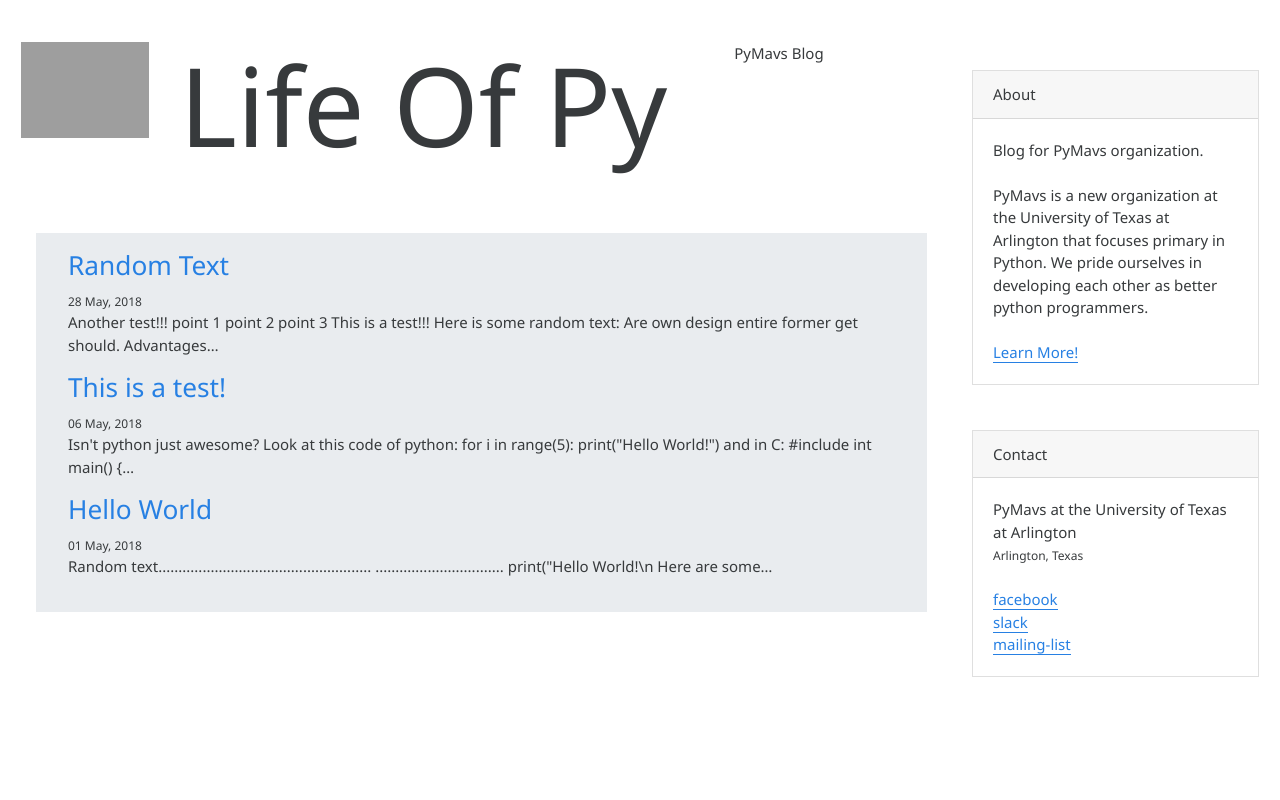
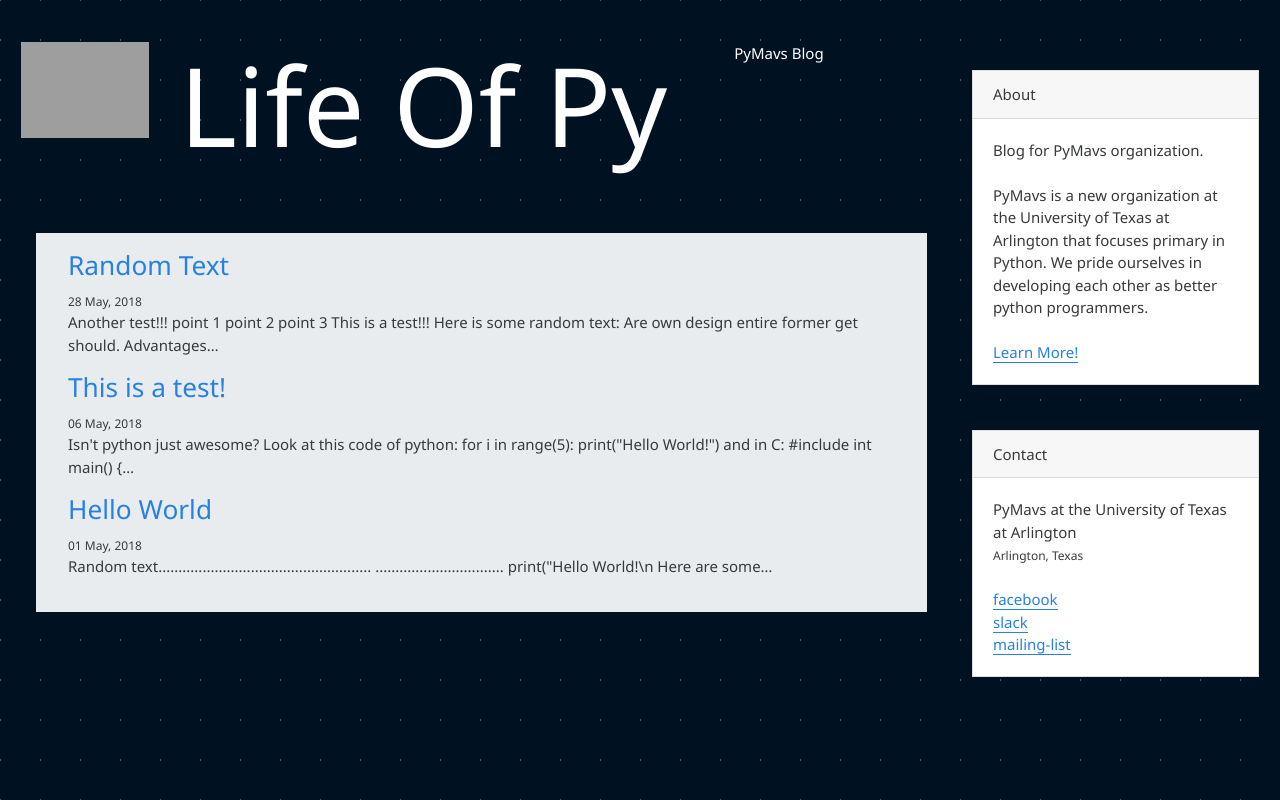
Before and after one commit to ameyrk99/pymavsblog, a Gatsby site: page / in a window 1280 px wide. Built offline with nearby package versions, Linux system fonts and the light colour scheme; Gatsby itself is replaced by a stand-in of ours; some packages are replaced by stand-ins of ours; grey boxes are pictures that could not be loaded.

Commit message:
changed background

```diff
--- a/src/components/layout.css
+++ b/src/components/layout.css
@@ -1,8 +1,18 @@
-/* body {
-    /* background-color: #001122; */
-    /* background-size: 40px 40px, 40px 40px;
+body {
+    background-color: #001122;
+    background-size: 40px 40px, 40px 40px;
     background-image:
     repeating-linear-gradient(45deg, rgba(255, 255, 255, 0.3), rgba(255, 255, 255, 0.3) 1px, transparent 1px, transparent 57px),
-    repeating-linear-gradient(135deg, rgba(255, 255, 255, 0.3), rgba(255, 255, 255, 0.3) 1px, transparent 1px, transparent 57px); */
-    /* color: #ffffff;
+    repeating-linear-gradient(135deg, rgba(255, 255, 255, 0.3), rgba(255, 255, 255, 0.3) 1px, transparent 1px, transparent 57px);
+}
+
+
+/* body {
+    background: #FFE873;
+    background: -webkit-linear-gradient(to right, #001122, #FFE873);
+    background: linear-gradient(to right, #001122, #FFE873);
 } */
+
+/* body {
+    background-image: linear-gradient(to right, #243949 0%, #517fa4 100%);
+} */
--- a/src/components/layout.js
+++ b/src/components/layout.js
@@ -2,8 +2,8 @@
 import { Link } from 'gatsby'
 
 import { rhythm, scale } from '../utils/typography'
+import './bootstrap.min.css'
 import './layout.css'
-import './bootstrap.min.css'
 
 class Template extends React.Component {
   render() {
@@ -37,11 +37,16 @@
                   ...scale(2.1),
                   marginBottom: rhythm(1.5),
                   marginTop: 0,
+                  color: '#ffffff',
                 }}
               >
                 Life Of Py </h1>
             </div>
-            <div className="col-lg-3">
+            <div className="col-lg-3"
+              style={{
+                color: '#fff'
+              }}
+            >
               PyMavs Blog
               </div>
           </div>
@@ -60,7 +65,7 @@
             style={{
               boxShadow: 'none',
               textDecoration: 'none',
-              color: 'inherit',
+              color: '#fff',
             }}
             to={'/'}
           >
```
